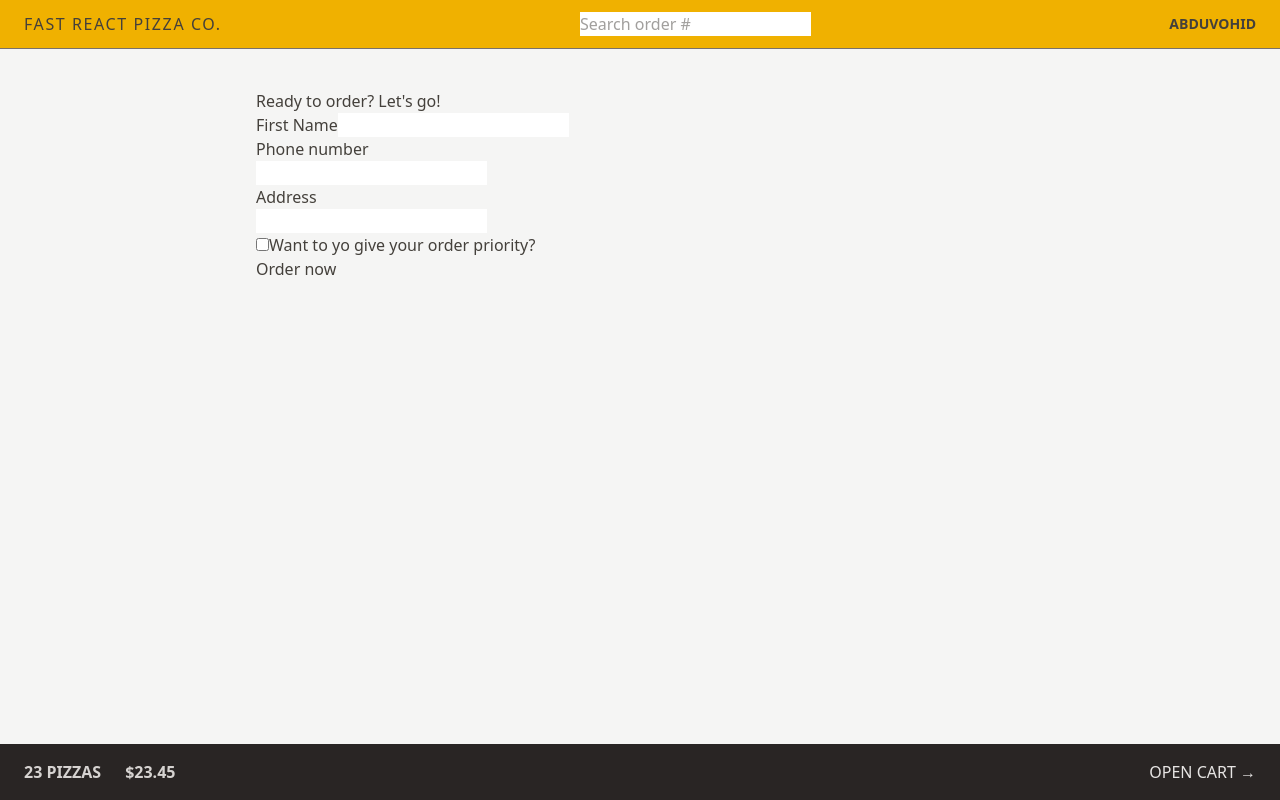
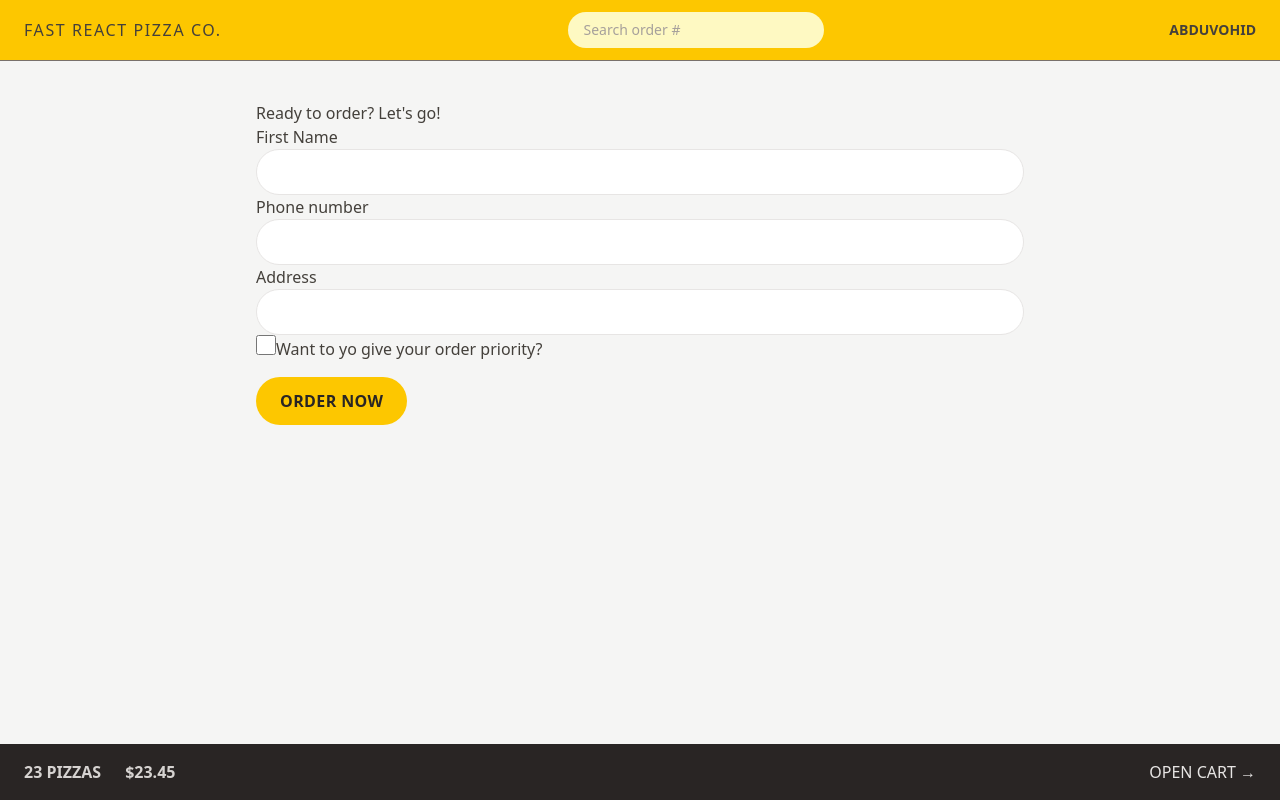
Before and after one commit to Abduvokh1D/fast-react-pizza, a React (Vite) app: page /order/new in a window 1280 px wide. Built offline with nearby package versions, Linux system fonts and the light colour scheme.

Commit message:
Reusing Styles With React Components

```diff
--- a/src/features/cart/Cart.jsx
+++ b/src/features/cart/Cart.jsx
@@ -1,23 +1,25 @@
-import { Link } from 'react-router-dom';
+import { Link } from "react-router-dom";
+import LinkButton from "../../ui/LinkButton.jsx";
+import Button from "../../ui/Button.jsx";
 
 const fakeCart = [
   {
     pizzaId: 12,
-    name: 'Mediterranean',
+    name: "Mediterranean",
     quantity: 2,
     unitPrice: 16,
     totalPrice: 32,
   },
   {
     pizzaId: 6,
-    name: 'Vegetale',
+    name: "Vegetale",
     quantity: 1,
     unitPrice: 13,
     totalPrice: 13,
   },
   {
     pizzaId: 11,
-    name: 'Spinach and Mushroom',
+    name: "Spinach and Mushroom",
     quantity: 1,
     unitPrice: 15,
     totalPrice: 15,
@@ -29,12 +31,14 @@
 
   return (
     <div>
-      <Link to="/menu">&larr; Back to menu</Link>
+      <LinkButton to="/menu">&larr; Back to menu</LinkButton>
 
       <h2>Your cart, %NAME%</h2>
 
       <div>
-        <Link to="/order/new">Order pizzas</Link>
+        <Button to="/order/new">Order pizzas</Button>
+
+        <br />
         <button>Clear cart</button>
       </div>
     </div>
--- a/src/features/order/CreateOrder.jsx
+++ b/src/features/order/CreateOrder.jsx
@@ -1,5 +1,6 @@
 import { Form, redirect, useActionData, useNavigation } from "react-router-dom";
 import { createOrder } from "../../services/apiRestaurant.js";
+import Button from "../../ui/Button.jsx";
 
 // https://uibakery.io/regex-library/phone-number
 const isValidPhone = (str) =>
@@ -45,13 +46,13 @@
       <Form method="POST">
         <div>
           <label>First Name</label>
-          <input type="text" name="customer" required className="bg-white" />
+          <input type="text" name="customer" required className="input" />
         </div>
 
         <div>
           <label>Phone number</label>
           <div>
-            <input type="tel" name="phone" required className="bg-white" />
+            <input className="input" type="tel" name="phone" required />
           </div>
           {formErrors?.phone && <p>{formErrors.phone}</p>}
         </div>
@@ -59,12 +60,13 @@
         <div>
           <label>Address</label>
           <div>
-            <input type="text" name="address" required className="bg-white" />
+            <input className="input" type="text" name="address" required />
           </div>
         </div>
 
         <div>
           <input
+            className="h-5 w-5 accent-yellow-400 focus:ring focus:ring-yellow-400 focus:ring-offset-2 focus:outline-none"
             type="checkbox"
             name="priority"
             id="priority"
@@ -76,9 +78,9 @@
 
         <div>
           <input type="hidden" name="cart" value={JSON.stringify(cart)} />
-          <button disabled={isSubmitting}>
+          <Button disabled={isSubmitting}>
             {isSubmitting ? "Placing order" : "Order now"}
-          </button>
+          </Button>
         </div>
       </Form>
     </div>
--- a/src/features/order/SearchOrder.jsx
+++ b/src/features/order/SearchOrder.jsx
@@ -13,7 +13,7 @@
   return (
     <form onSubmit={handleSubmit}>
       <input
-        className="bg-white"
+        className="focus:ring-opacity-50 w-28 rounded-full bg-yellow-100 px-4 py-2 text-sm transition-all duration-300 placeholder:text-stone-400 focus:ring focus:ring-yellow-500 focus:outline-none sm:w-64 sm:focus:w-72"
         placeholder="Search order #"
         value={query}
         onChange={(e) => setQuery(e.target.value)}
--- a/src/features/user/CreateUser.jsx
+++ b/src/features/user/CreateUser.jsx
@@ -1,4 +1,5 @@
 import { useState } from "react";
+import Button from "../../ui/Button.jsx";
 
 function CreateUser() {
   const [username, setUsername] = useState("");
@@ -18,12 +19,12 @@
         placeholder="Your full name"
         value={username}
         onChange={(e) => setUsername(e.target.value)}
-        className="w-72 bg-amber-100"
+        className="input mb-8 w-72"
       />
 
       {username !== "" && (
         <div>
-          <button>Start ordering</button>
+          <Button>Start ordering</Button>
         </div>
       )}
     </form>
--- a/src/index.css
+++ b/src/index.css
@@ -1,17 +1,10 @@
 @import "tailwindcss";
-/* body {
-  font-family: system-ui, -apple-system, BlinkMacSystemFont, 'Segoe UI', Roboto,
-    Oxygen, Ubuntu, Cantarell, 'Open Sans', 'Helvetica Neue', sans-serif;
-  background-color: #f7f7f7;
-  color: #444;
+
+@layer components {
+  .input {
+    @apply w-full rounded-full border border-stone-200 bg-white px-4 py-2 text-sm transition-all duration-300 placeholder:text-stone-400 focus:ring focus:ring-yellow-400 focus:outline-none md:px-6 md:py-3;
+  }
 }
-
-.layout {
-  display: grid;
-  grid-template-rows: auto 1fr auto;
-  gap: 32px;
-  height: 100dvh;
-} */
 
 /* https://dev.to/afif/i-made-100-css-loaders-for-your-next-project-4eje */
 .loader {
--- a/src/ui/AppLayout.jsx
+++ b/src/ui/AppLayout.jsx
@@ -10,8 +10,8 @@
     <div className="grid h-screen grid-rows-[auto_1fr_auto]">
       {isLoading && <Loader />}
       <Header />
-      <div className="my-10 overflow-scroll">
-        <main className="mx-auto max-w-3xl overflow-scroll">
+      <div className="my-10 overflow-hidden">
+        <main className="mx-auto max-w-3xl overflow-hidden">
           <Outlet />
         </main>
       </div>
--- /dev/null
+++ b/src/ui/Button.jsx
@@ -0,0 +1,19 @@
+import { Link } from "react-router-dom";
+
+function Button({ children, disabled, to }) {
+  const className =
+    "focus:ring-bg:yellow-300 inline-block rounded-full bg-yellow-400 px-4 py-3 font-semibold tracking-wide text-stone-800 uppercase transition-colors duration-300 hover:bg-yellow-300 focus:ring focus:ring-yellow-300 focus:ring-offset-2 focus:outline-none disabled:cursor-not-allowed sm:my-4 sm:px-6";
+  if (to)
+    return (
+      <Link to={to} className={className}>
+        {children}
+      </Link>
+    );
+  return (
+    <button disabled={disabled} className={className}>
+      {children}
+    </button>
+  );
+}
+
+export default Button;
--- a/src/ui/Error.jsx
+++ b/src/ui/Error.jsx
@@ -1,7 +1,7 @@
-import { useNavigate, useRouteError } from "react-router-dom";
+import { useRouteError } from "react-router-dom";
+import LinkButton from "./LinkButton.jsx";
 
 function Error() {
-  const navigate = useNavigate();
   const error = useRouteError();
   console.log(error);
 
@@ -9,7 +9,7 @@
     <div>
       <h1>Something went wrong 😢</h1>
       <p>{error.data || error.message}</p>
-      <button onClick={() => navigate(-1)}>&larr; Go back</button>
+      <LinkButton to={-1}>&larr; Go back</LinkButton>
     </div>
   );
 }
--- a/src/ui/Header.jsx
+++ b/src/ui/Header.jsx
@@ -4,7 +4,7 @@
 
 function Header() {
   return (
-    <header className="flex items-center justify-between border-b border-stone-500 bg-yellow-500 px-4 py-3 uppercase sm:px-6">
+    <header className="flex items-center justify-between border-b border-stone-500 bg-yellow-400 px-4 py-3 uppercase sm:px-6">
       <Link to="/" className="tracking-widest">
         Fast React Pizza Co.
       </Link>
--- /dev/null
+++ b/src/ui/LinkButton.jsx
@@ -0,0 +1,19 @@
+import { Link, useNavigate } from "react-router-dom";
+
+function LinkButton({ children, to }) {
+  const navigate = useNavigate();
+  const className = "text-sm text-blue-500 hover:text-blue-600 hover:underline";
+  if (to === "-1")
+    return (
+      <button className={className} onClick={() => navigate(-1)}>
+        {children}
+      </button>
+    );
+  return (
+    <Link to={to} className={className}>
+      {children}
+    </Link>
+  );
+}
+
+export default LinkButton;
```
Also changed, not shown: 1 other file (tests, documents, lock files or other folders).
